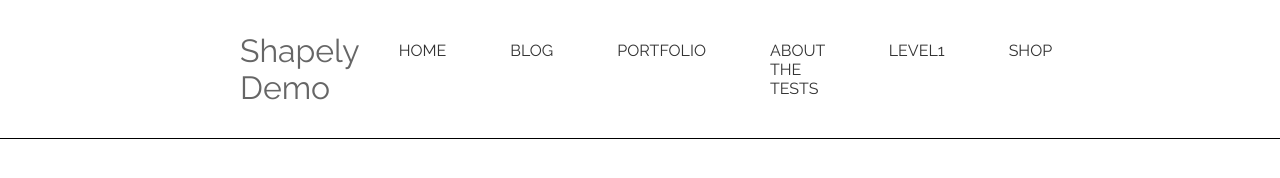
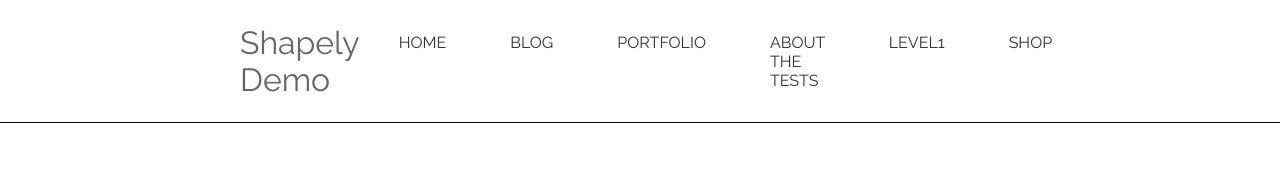
Before and after one commit to WaldiTea/CSS-flexbox-SHAPELY-lev2_2, a plain HTML site: page index.html in a window 1280 px wide. Drawn offline with Linux system fonts and the light colour scheme.

Commit message:
second commit

```diff
--- a/assets/css/style.css
+++ b/assets/css/style.css
@@ -16,7 +16,7 @@ a {
   justify-content: space-between;
   align-items: center;
   border-bottom: 1px solid black;
-  padding: 2rem 15rem;
+  padding: 1.5rem 15rem;
 }
 
 .logo {
```
